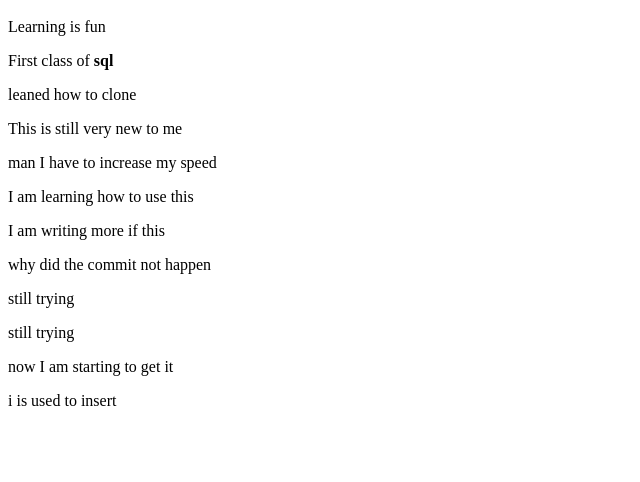
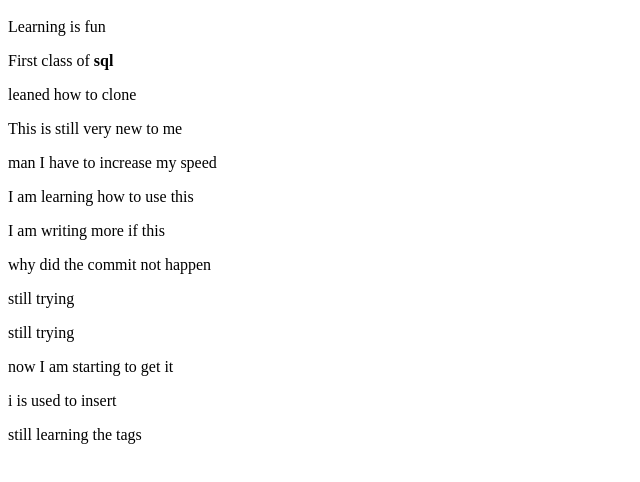
Before and after one commit to Srish21/html5-boilerplate, a plain HTML site: page index.html in a window 1280 px wide. Shown: the part 48-530 px from the top of the page, without its empty margins (0-640 px from the left). Drawn offline with Linux system fonts and the light colour scheme.

Commit message:
learning new tags now

```diff
--- a/index.html
+++ b/index.html
@@ -25,3 +25,6 @@
 
 <p> now I am starting to get it </p>
 <p> i is used to insert </p>
+
+
+<p> still learning the tags </p>
```
